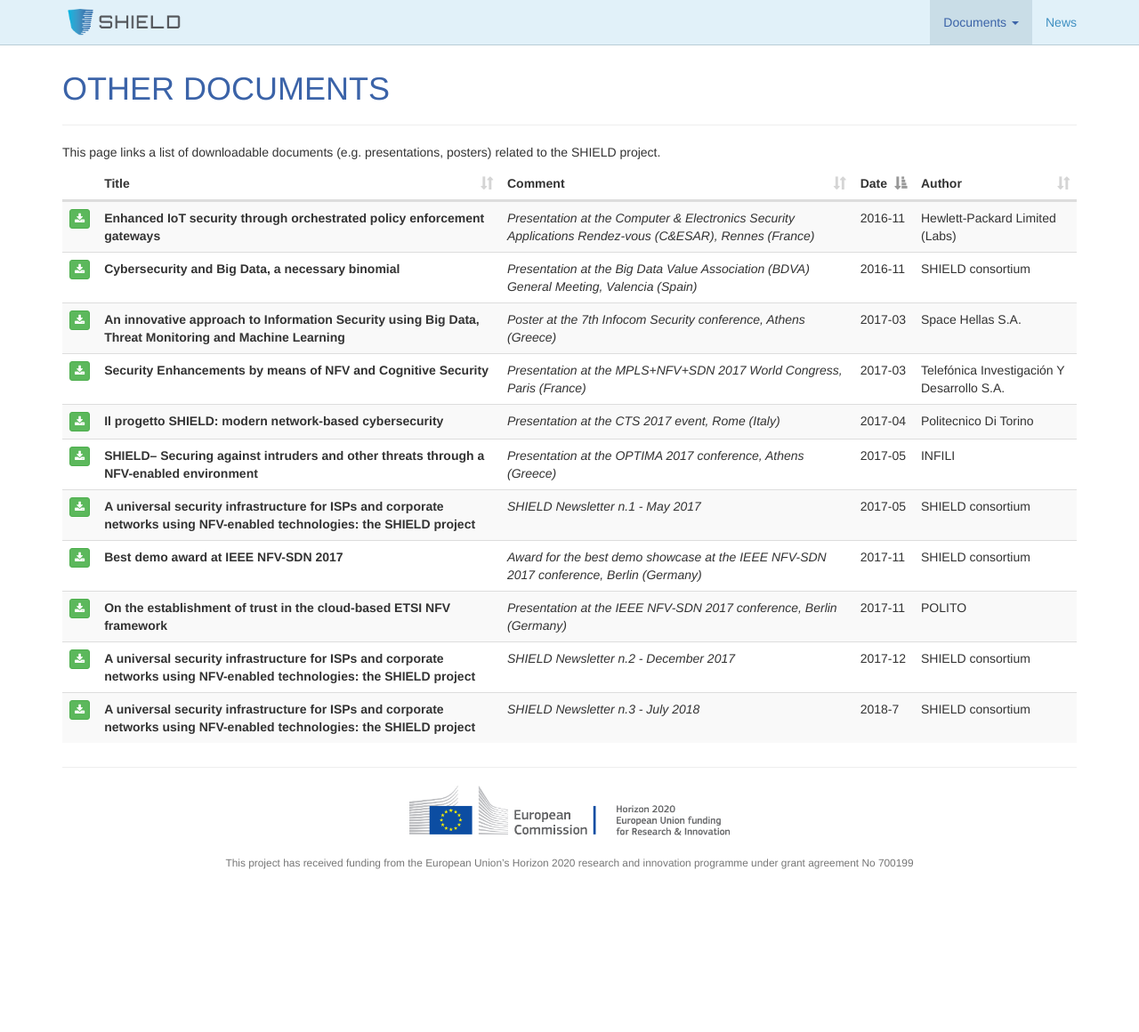
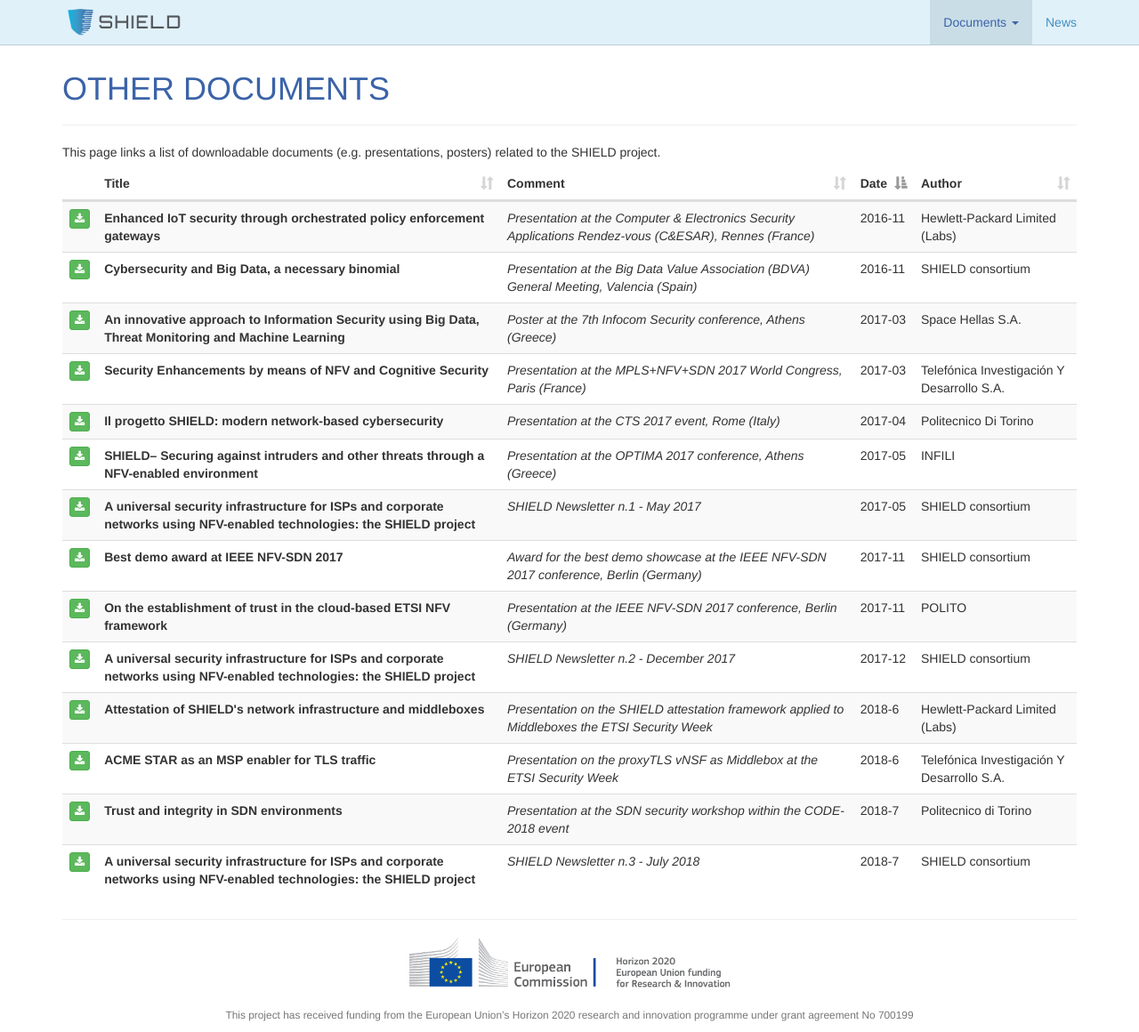
Before and after one commit to torsec/shield-h2020, a Jekyll site: the page built from documents/other-documents.html, in a window 1280 px wide and 1160 px high. Shown: the whole window at 89% size. Built offline with Jekyll 4.4.1, drawn with Linux system fonts in a browser that asks for light colours; comment, search, counter and statistics services are not loaded.

Commit message:
Added presentations to public events

```diff
--- a/_data/documents/other-documents.yaml
+++ b/_data/documents/other-documents.yaml
@@ -58,8 +58,26 @@
   date: 2017-12
   comment: "SHIELD Newsletter n.2 - December 2017"
 
+- title: "ACME STAR as an MSP enabler for TLS traffic"
+  author: Telefónica Investigación Y Desarrollo S.A.
+  file: ETSI_SHIELD_ACME_STAR_TLS.pdf
+  date: 2018-6
+  comment: "Presentation on the proxyTLS vNSF as Middlebox at the ETSI Security Week"
+
+- title: "Attestation of SHIELD's network infrastructure and middleboxes"
+  author: Hewlett-Packard Limited (Labs)
+  file: SHIELD_NWK_INFRAS_MIDDLEBOXES_HPE_JACQUIN.pdf
+  date: 2018-6
+  comment: "Presentation on the SHIELD attestation framework applied to Middleboxes the ETSI Security Week"
+
 - title: "A universal security infrastructure for ISPs and corporate networks using NFV-enabled technologies: the SHIELD project"
   author: SHIELD consortium
   file: shield_newsletter_3_july_2018.pdf
   date: 2018-7
   comment: "SHIELD Newsletter n.3 - July 2018"
+
+- title: "Trust and integrity in SDN environments"
+  author: Politecnico di Torino
+  file: SHIELD_CODE2018_SDN_security_Lioy.pdf
+  date: 2018-7
+  comment: "Presentation at the SDN security workshop within the CODE-2018 event"
```
Also changed, not shown: 3 other files.
